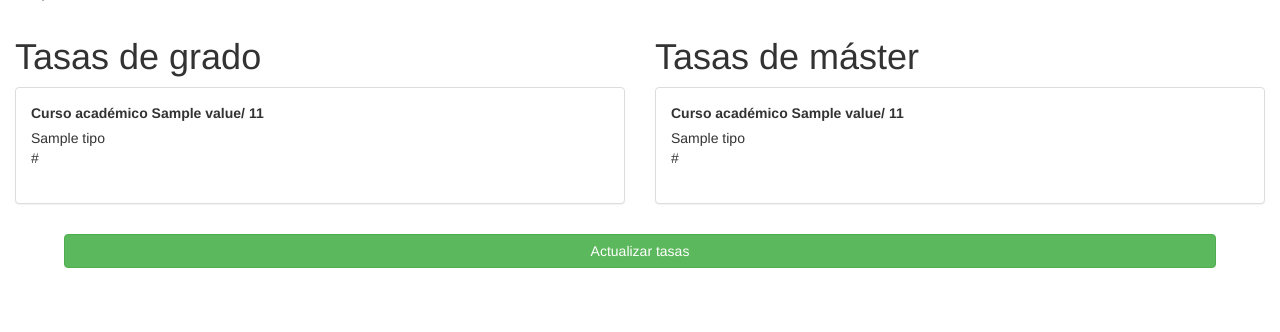
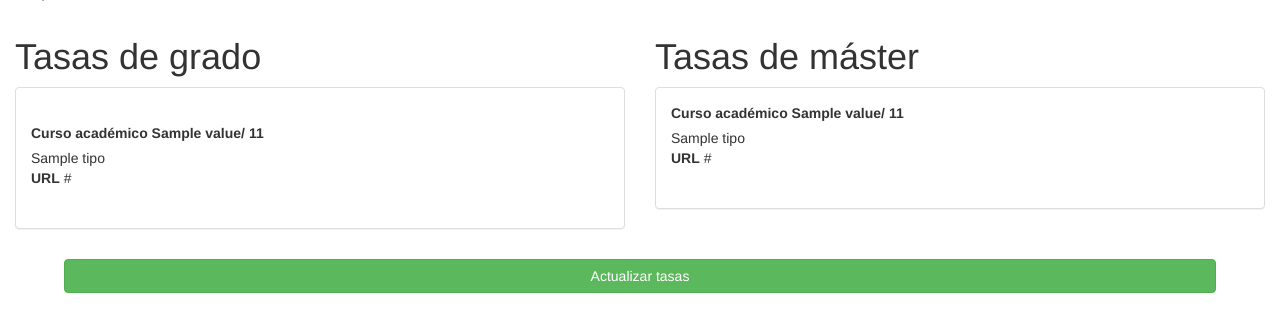
Before and after one commit to RITSI/MapaTasas, a Django app: template tasas/templates/tasas/edit.html in a window 1280 px wide. Shown: the part 55-387 px from the top of the page. Run offline with Django 3.2, Linux system fonts and the light colour scheme; tables that the repository leaves empty hold one stand-in row (values such as "Sample post"); the template is opened without the code that fills it: values that come from a table or form of the project are taken from there, most other values are stand-ins (such as "Sample title", 1, 10 or a date in 2020); parts of the project's set-up code (start-up, migrations or seed data) failed here and were passed over; some libraries are stand-ins or nearby versions.

Commit message:
Gestión de errores en frontend

```diff
--- a/tasas/static/tasas/css/backend.css
+++ b/tasas/static/tasas/css/backend.css
@@ -79,3 +79,8 @@
     }
 
 }
+
+.errorlist{
+    color: red;
+    list-style: none;
+}
--- a/tasas/static/tasas/css/backend.less
+++ b/tasas/static/tasas/css/backend.less
@@ -79,3 +79,8 @@
     }
 
 }
+
+.errorlist{
+    color: red;
+    list-style: none;
+}
--- a/tasas/templates/tasas/confirmation.html
+++ b/tasas/templates/tasas/confirmation.html
@@ -11,7 +11,7 @@
     <div class="container">
         <div class="col-md-12 panel panel-body">
             <p>{{ message }}</p>
-            <a href="{{ back_url }}"><i class="fa fa-chevron-circle-left"></i>{% trans "Volver" %}</a>
+            <a href="{{ back_url }}"><i class="fa fa-chevron-circle-left"></i> {% trans "Volver" %}</a>
         </div>
     </div>
 {% endblock %}
--- a/tasas/templates/tasas/edit.html
+++ b/tasas/templates/tasas/edit.html
@@ -19,34 +19,49 @@
                     {%  for form in form_tasas_grado %}
                     <div class="panel panel-default">
                         <div class="panel-body">
-                            {{ form.non_field_errors }}
+                            <label class="has-error">{{ form.non_field_errors }}</label>
                             {% csrf_token %}
                             <div class="input-group">
                                 <label class="control-label">
                                     {% trans "Curso académico" %}
                                     <span class="curso"> {{form.curso.value}}/ {% increment form.curso.value %}</span>
                                 </label>
-                                <br>{{ form.tipo.errors }}
+                                <br>{# {{ form.tipo.errors }} #}
                                 {{ form.tipo|add_class:"form-control tipo-tasa-selector" }}
-                                <br>{{form.url.errors}}
-                                {{ form.url |add_class:"form-control"}}
+                                <br>
+                                <label class="has-error">{{form.url.errors}}</label>
+                                <label for="{{ form.url.id_for_label }}">{% trans "URL" %}</label>
+                                    {{ form.url|add_class:"form-control"}}
                             </div>
                             <div class="input-group tasas-data">
                                 <div style="display:{% if form.tipo.value == 0 %}initial{% else %}none{% endif %}" class="porcredito tipo-tasa">{{form.tasas1.errors}}
+                                    <label>{% trans "Precios por crédito" %}</label>
                                     <div class="input-group">
+                                        <label for="{{ form.tasas1.id_for_label }}">{% trans "Primera convocatoria" %}</label>
+                                            <label class="has-error">{{ form.tasas1.errors }}</label>
                                             {{ form.tasas1|add_class:"form-control" }}<br>
+                                        <label for="{{ form.tasas2.id_for_label }}">{% trans "Segunda convocatoria" %}</label>
+                                            <label class="has-error">{{ form.tasas2.errors }}</label>
                                             {{ form.tasas2|add_class:"form-control" }}<br>
+                                        <label for="{{ form.tasas1.id_for_label }}">{% trans "Tercera convocatoria" %}</label>
+                                            <label class="has-error">{{ form.tasas3.errors }}</label>
                                             {{ form.tasas3|add_class:"form-control" }}<br>
+                                        <label for="{{ form.tasas1.id_for_label }}">{% trans "Cuarta convocatoria" %}</label>
+                                            <label class="has-error">{{ form.tasas4.errors }}</label>
                                             {{ form.tasas4|add_class:"form-control" }}<br>
                                     </div><br>
                                 </div>
                                 <div style="display:{% if form.tipo.value == 1 %}initial{% else %}none{% endif %}" class="global tipo-tasa">
                                     <div class="input-group">
+                                        <label for="{{ form.tasa_global.id_for_label }}">{% trans "Tasa global" %}</label>
+                                            <label class="has-error">{{ form.tasa_global.errors }}</label>
                                             {{ form.tasa_global|add_class:"form-control" }}
                                     </div>
                                 </div>
                                 <div style="display:{% if form.tipo.value == 2 %}initial{% else %}none{% endif %}" class="miscelaneo tipo-tasa">
                                     <div class="input-group">
+                                        <label for="{{ form.descripcion.id_for_label }}">{% trans "Descripción" %}</label>
+                                            <label class="has-error">{{ form.description.errors }}</label>
                                             {{ form.descripcion|add_class:"form-control" }}
                                     </div>
                                 </div><br>
@@ -71,27 +86,41 @@
                                     <span class="curso"> {{form.curso.value}}/ {% increment form.curso.value %}</span>
                                 </label>
                                 <br>
-                                {{ form.tipo.errors }}
+{#                                {{ form.tipo.errors }}#}
                                 {{ form.tipo|add_class:"form-control tipo-tasa-selector" }}
-                                <br>{{form.url.errors}}
+                                <br><label class="has-error">{{ form.url.errors }}</label>
+                                <label for="{{ form.url.id_for_label }}">{% trans "URL" %}</label>
                                     {{ form.url |add_class:"form-control"}}
                             </div>
                             <div class="input-group tasas-data">
-                                <div style="display:{% if form.tipo.value == 0 %}initial{% else %}none{% endif %}" class="porcredito tipo-tasa">{{form.tasas1.errors}}
+                                <div style="display:{% if form.tipo.value == 0 %}initial{% else %}none{% endif %}" class="porcredito tipo-tasa">
+                                    <label>{% trans "Precios por crédito" %}</label>
                                     <div class="input-group">
+                                        <label for="{{ form.tasas1.id_for_label }}">{% trans "Primera convocatoria" %}</label>
+                                            <label class="has-error">{{ form.tasas1.errors }}</label>
                                             {{ form.tasas1|add_class:"form-control" }}<br>
+                                        <label for="{{ form.tasas2.id_for_label }}">{% trans "Segunda convocatoria" %}</label>
+                                            <label class="has-error">{{ form.tasas2.errors }}</label>
                                             {{ form.tasas2|add_class:"form-control" }}<br>
+                                        <label for="{{ form.tasas3.id_for_label }}">{% trans "Tercera convocatoria" %}</label>
+                                            <label class="has-error">{{ form.tasas3.errors }}</label>
                                             {{ form.tasas3|add_class:"form-control" }}<br>
+                                        <label for="{{ form.tasas4.id_for_label }}">{% trans "Cuarta convocatoria" %}</label>
+                                            <label class="has-error">{{ form.tasas4.errors }}</label>
                                             {{ form.tasas4|add_class:"form-control" }}<br>
                                     </div><br>
                                 </div>
                                 <div style="display:{% if form.tipo.value == 1 %}initial{% else %}none{% endif %}" class="global tipo-tasa">
                                     <div class="input-group">
+                                        <label for="{{ form.tasa_global.id_for_label }}">{% trans "Tasa global" %}</label>
+                                            <label class="has-error">{{ form.tasa_global.errors }}</label>
                                             {{ form.tasa_global|add_class:"form-control" }}
                                     </div>
                                 </div>
                                 <div style="display:{% if form.tipo.value == 2 %}initial{% else %}none{% endif %}" class="miscelaneo tipo-tasa">
                                     <div class="input-group">
+                                        <label for="{{ form.descripcion.id_for_label }}">{% trans "Descripción" %}</label>
+                                            <label class="has-error">{{ form.descripcion.errors }}</label>
                                             {{ form.descripcion|add_class:"form-control" }}
                                     </div>
                                 </div><br>
```
Lines whose indentation alone changed are shown as unchanged.
